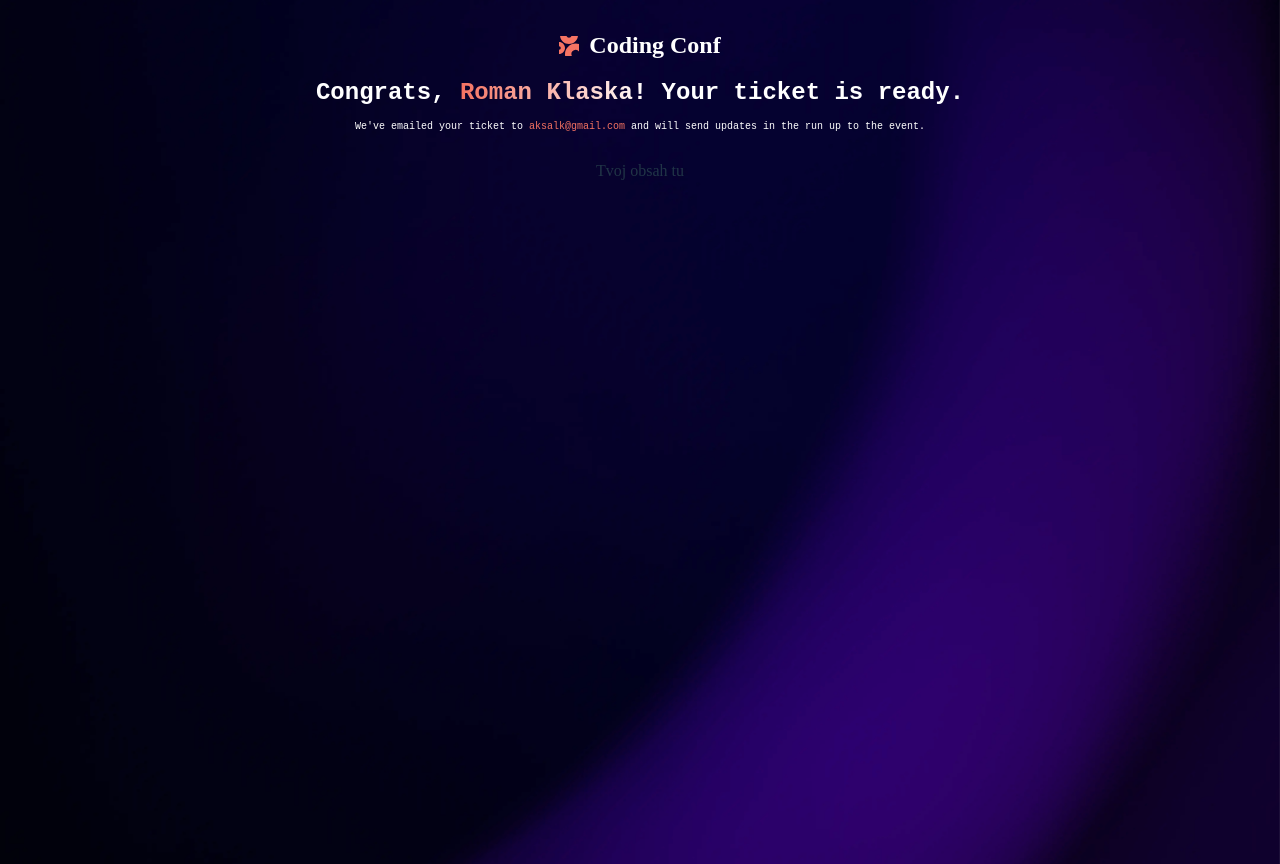
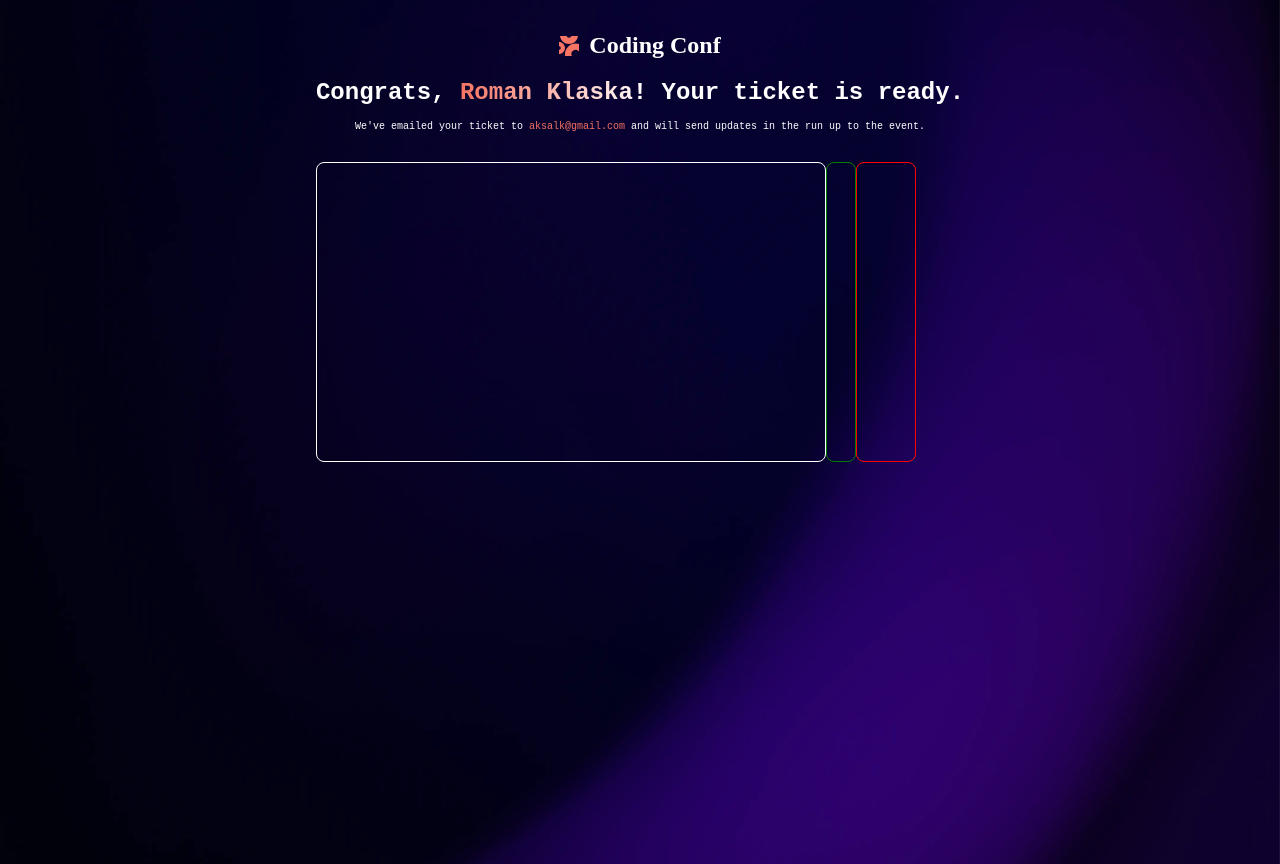
Before and after one commit to imrisko222/conference-ticket-generator, a React (Vite) app: page / in a window 1280 px wide. Built offline with nearby package versions, Linux system fonts and the light colour scheme.

Commit message:
zaciatok stylovania ticketu

```diff
--- a/src/components/Ticket/GeneratedTicket/GeneratedTicket.jsx
+++ b/src/components/Ticket/GeneratedTicket/GeneratedTicket.jsx
@@ -4,7 +4,9 @@ import style from './GeneratedTicket.module.css'
 const GeneratedTicket = () => {
   return (
 <div class={style.ticketBorder}>
-  Tvoj obsah tu
+  <div className={style.partOfTicketOne}></div>
+  <div className={style.partOfTicketTwo}></div>
+  <div className={style.partOfTicketThree}></div>
 </div>
   )
 }
--- a/src/components/Ticket/GeneratedTicket/GeneratedTicket.module.css
+++ b/src/components/Ticket/GeneratedTicket/GeneratedTicket.module.css
@@ -0,0 +1,30 @@
+.ticketBorder {
+    height: 300px;
+    width: 600px;
+    display: flex;
+}
+
+.partOfTicketOne {
+    width: 85%;
+    height: 100%;
+    border: white 1px solid;
+    border-radius: 8px;
+}
+
+.partOfTicketTwo {
+    width: 5%;
+    height: 100%;
+
+    border: green 1px solid;
+    border-radius: 8px;
+
+}
+
+.partOfTicketThree {
+    width: 10%;
+    height: 100%;
+
+    border: red 1px solid;
+    border-radius: 8px;
+
+}
--- a/src/components/Ticket/TicketHeroSection/TicketHeroSection.jsx
+++ b/src/components/Ticket/TicketHeroSection/TicketHeroSection.jsx
@@ -4,7 +4,6 @@ import style from './TicketHeroSection.module.css'
 const TicketHeroSection = () => {
   return (
     <div className={style.heroContainer}>
-        {/* miesto 'name' a 'email' nastavit meno vlozene do formulara */}
         <h2>Congrats, <span className={style.name}>Roman Klaska!</span> Your ticket is ready.</h2>
         <p>We've emailed your ticket to <span className={style.mail}>aksalk@gmail.com</span> and will send updates in the run up to the event.</p>
     </div>
--- a/src/components/Ticket/TicketHeroSection/TicketHeroSection.module.css
+++ b/src/components/Ticket/TicketHeroSection/TicketHeroSection.module.css
@@ -12,6 +12,7 @@
 
 .name {
     background: linear-gradient(to right, #F57261, #fff);
+    background-clip: text;
     -webkit-background-clip: text;
     -webkit-text-fill-color: transparent;
 }
```
